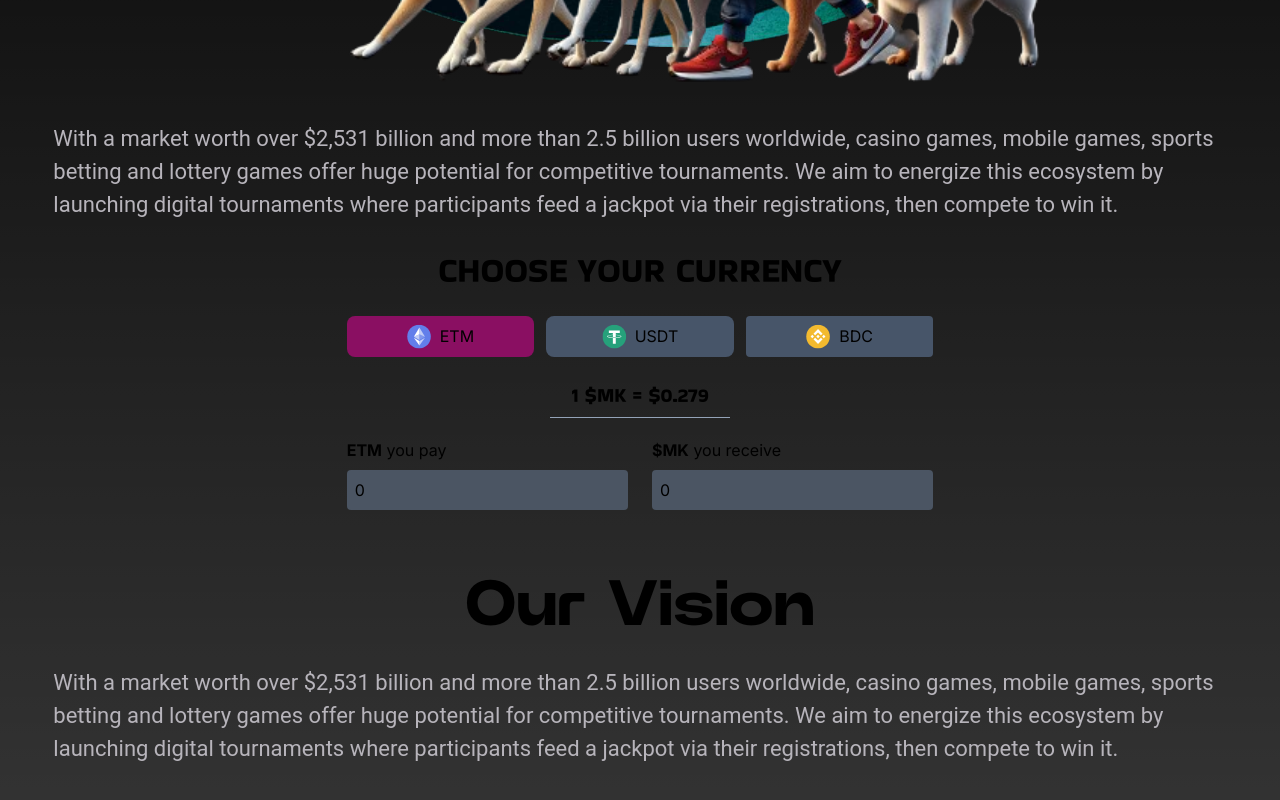
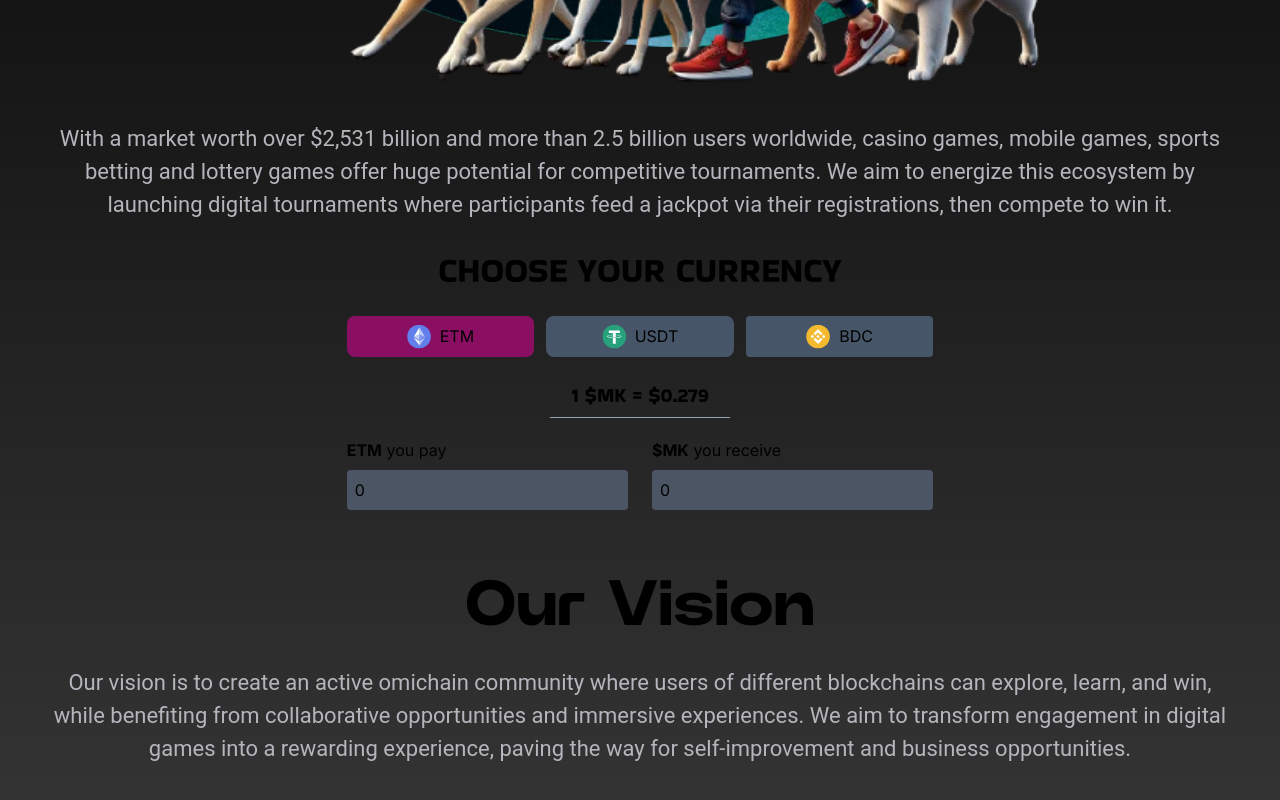
Before and after one commit to MDR394/task, a Next.js app: page / in a window 1280 px wide. Shown: the part 520-1320 px from the top of the page. Built offline with nearby package versions, Linux system fonts and the light colour scheme.

Commit message:
home page text center

```diff
--- a/src/app/globals.css
+++ b/src/app/globals.css
@@ -56,7 +56,7 @@ body {
   }
   #header_img {
     top: 50px;
-    scale: 1.2;
+    scale: 1.1;
   }
   #solana {
     margin-top: 10px;
--- a/src/app/page.js
+++ b/src/app/page.js
@@ -26,7 +26,7 @@ export default function Home() {
       <Header />
       {/* ***********************      CHOOSE YOUR CURRENCY      ************************ */}
       <section className="w-11/12 mx-auto mt-[200px] md:mt-[400px]">
-        <h1 className="font-Roboto text-[22px] text-[#B7B4BB] mt-3">
+        <h1 className="font-Roboto text-[22px] text-[#B7B4BB] mt-3 text-center">
           With a market worth over $2,531 billion and more than 2.5 billion
           users worldwide, casino games, mobile games, sports betting and
           lottery games offer huge potential for competitive tournaments. We aim
@@ -50,15 +50,7 @@ export default function Home() {
         <h1 className="text-center font-Power text-[44px] md:text-[64px]">
           Our Vision
         </h1>
-        <p className="font-Roboto text-[22px] text-[#B7B4BB] mt-3">
-          With a market worth over $2,531 billion and more than 2.5 billion
-          users worldwide, casino games, mobile games, sports betting and
-          lottery games offer huge potential for competitive tournaments. We aim
-          to energize this ecosystem by launching digital tournaments where
-          participants feed a jackpot via their registrations, then compete to
-          win it.
-          <br />
-          <br />
+        <p className="font-Roboto text-[22px] text-[#B7B4BB] mt-3 text-center">
           Our vision is to create an active omichain community where users of
           different blockchains can explore, learn, and win, while benefiting
           from collaborative opportunities and immersive experiences. We aim to
@@ -140,7 +132,7 @@ export default function Home() {
         <h1 className="text-center font-Power text-[44px] md:text-[64px]">
           How Staking Works
         </h1>
-        <p className="font-Roboto text-[22px] text-[#B7B4BB] mt-3">
+        <p className="font-Roboto text-[22px] text-[#B7B4BB] mt-3 text-center">
           The point of $MK is not to just buy and trade, but to stake your token
           in Meme Kombat and bet on battles for the chance to win big! Alongside
           our regular battles we will also have larger, more hyped battles for
@@ -316,7 +308,7 @@ export default function Home() {
       </section>
 
       {/* ****************************         accordions        ************************ */}
-      <section className="w-11/12 mt-6 md:w-[650px] mx-auto mb-[100px]">
+      <section className="w-11/12 mt-6 md:w-[800px] mx-auto mb-[100px]">
         <Accordions />
       </section>
 
--- a/src/components/timeLine/timeLine.css
+++ b/src/components/timeLine/timeLine.css
@@ -17,10 +17,10 @@
 
 /* The actual timeline (the vertical ruler) */
 .timeline::after {
-    content: '';
+  content: "";
   position: absolute;
   width: 6px;
-    background-color: #6F6F6F;
+  background-color: #6f6f6f;
   top: 20px;
   bottom: 0;
   left: 50%;
@@ -38,13 +38,13 @@
 
 /* The circles on the timeline */
 .container::after {
-    content: '';
+  content: "";
   position: absolute;
   width: 25px;
   height: 25px;
   right: -12px;
-    background-color: #FA0289;
-    border: 4px solid #6F6F6F;
+  background-color: #fa0289;
+  border: 4px solid #6f6f6f;
   top: 20px;
   border-radius: 50%;
   z-index: 1;
@@ -69,9 +69,9 @@
   width: 0;
   z-index: 1;
   right: 30px;
-    border: medium solid #6F6F6F;
+  border: medium solid #6f6f6f;
   border-width: 10px 0 10px 10px;
-    border-color: transparent transparent transparent #120D0D;
+  border-color: transparent transparent transparent #120d0d;
 }
 
 /* Add arrows to the right container (pointing left) */
@@ -83,9 +83,9 @@
   width: 0;
   z-index: 1;
   left: 30px;
-    border: medium solid #6F6F6F;
+  border: medium solid #6f6f6f;
   border-width: 10px 10px 10px 0;
-    border-color: transparent #120D0D transparent transparent;
+  border-color: transparent #120d0d transparent transparent;
 }
 
 /* Fix the circle for containers on the right side */
@@ -96,11 +96,15 @@
 /* The actual content */
 .content {
   padding: 20px 30px;
-    background-color: #120D0D;
+  background-color: #120d0d;
   position: relative;
   border-radius: 6px;
 }
-
+@media screen and (max-width: 1200px) {
+  .timeline::after {
+    height: 100%;
+  }
+}
 /* Media queries - Responsive timeline on screens less than 600px wide */
 @media screen and (max-width: 600px) {
   /* Place the timelime to the left */
@@ -108,7 +112,6 @@
     left: 28px;
     height: 100%;
   }
-
 
   /* Full-width containers */
   .container {
@@ -120,13 +123,14 @@
   /* Make sure that all arrows are pointing leftwards */
   .container::before {
     left: 60px;
-      border: medium solid #6F6F6F;
+    border: medium solid #6f6f6f;
     border-width: 10px 10px 10px 0;
-      border-color: transparent #6F6F6F transparent transparent;
+    border-color: transparent #6f6f6f transparent transparent;
   }
 
   /* Make sure all circles are at the same spot */
-    .left::after, .right::after {
+  .left::after,
+  .right::after {
     left: 15px;
   }
 
```
Lines whose indentation alone changed are shown as unchanged.
